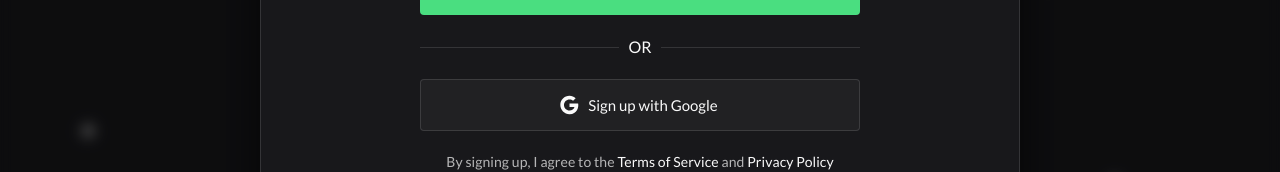
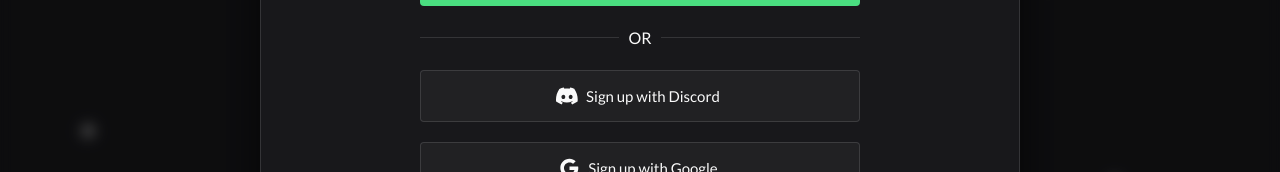
Before and after one commit to KeaneLS/mctraps.io, a React (Create React App) app in the folder client/: page /home in a window 1280 px wide. Shown: the part 536-708 px from the top of the page. Built offline with nearby package versions, Linux system fonts and the light colour scheme; no server answers; the database is empty.

Commit message:
Firebase appcheck updated + beginning Discord integration

```diff
--- a/client/src/firebase/config.ts
+++ b/client/src/firebase/config.ts
@@ -15,14 +15,10 @@ const firebaseConfig = {
 
 export const app = getApps().length ? getApps()[0]! : initializeApp(firebaseConfig);
 
-if (typeof window !== "undefined") {
-  initializeAppCheck(app, {
-    provider: new ReCaptchaEnterpriseProvider(
-      process.env.REACT_APP_FIREBASE_SITE_KEY as string
-    ),
-    isTokenAutoRefreshEnabled: true,
-  });
-}
+initializeAppCheck(app, {
+  provider: new ReCaptchaEnterpriseProvider(process.env.REACT_APP_FIREBASE_SITE_KEY as string),
+  isTokenAutoRefreshEnabled: true,
+});
 
 export const db = getFirestore(app);
 export const auth = getAuth(app);
--- a/client/src/pages/login.tsx
+++ b/client/src/pages/login.tsx
@@ -11,6 +11,7 @@ import {
   Stack,
   IconButton,
   InputAdornment,
+  SvgIcon,
 } from '@mui/material';
 import { Google, Visibility, VisibilityOff } from '@mui/icons-material';
 import { darkTheme, lightTheme, AppThemeMode } from '../theme';
@@ -119,6 +120,38 @@ const Login: React.FC<LoginProps> = ({ isSignup: isSignupProp, embedded, isReset
 
     const cleaned = withoutCode || friendlyByCode[code] || 'Something went wrong. Please try again.';
     return /[\.!?]$/.test(cleaned) ? cleaned : cleaned + '.';
+  }
+
+  const DiscordIcon: React.FC<React.ComponentProps<typeof SvgIcon>> = (props) => (
+    <SvgIcon {...props} viewBox="0 0 24 24">
+      <path d="M20.317 4.369a19.791 19.791 0 00-4.885-1.515.07.07 0 00-.073.035c-.21.375-.444.864-.608 1.249-1.844-.276-3.68-.276-5.486 0-.164-.398-.405-.874-.617-1.249a.07.07 0 00-.073-.035A19.736 19.736 0 003.677 4.37a.064.064 0 00-.032.027C.533 9.046-.32 13.58.099 18.061a.074.074 0 00.028.052 19.9 19.9 0 005.993 3.03.07.07 0 00.075-.026c.461-.63.873-1.295 1.226-1.994a.07.07 0 00-.038-.098 12.793 12.793 0 01-1.81-.86.07.07 0 01-.007-.118c.122-.091.244-.186.361-.282a.07.07 0 01.073-.01c3.802 1.742 7.915 1.742 11.676 0a.07.07 0 01.074.009c.117.096.239.192.362.283a.07.07 0 01-.006.118 12.3 12.3 0 01-1.81.86.07.07 0 00-.037.098c.36.699.772 1.365 1.225 1.994a.07.07 0 00.076.026 19.9 19.9 0 005.993-3.03.07.07 0 00.028-.052c.5-5.177-.838-9.674-3.548-13.665a.056.056 0 00-.031-.027zM8.02 15.33c-1.146 0-2.087-1.053-2.087-2.35 0-1.296.925-2.35 2.087-2.35 1.17 0 2.105 1.06 2.087 2.35 0 1.297-.925 2.35-2.087 2.35zm7.975 0c-1.146 0-2.087-1.053-2.087-2.35 0-1.296.925-2.35 2.087-2.35 1.17 0 2.105 1.06 2.087 2.35 0 1.297-.925 2.35-2.087 2.35z" />
+    </SvgIcon>
+  );
+
+  function openCenteredPopup(url: string, title: string, width = 500, height = 650) {
+    if (!url) return;
+    const dualScreenLeft = (window as any).screenLeft !== undefined ? (window as any).screenLeft : (window as any).screenX;
+    const dualScreenTop = (window as any).screenTop !== undefined ? (window as any).screenTop : (window as any).screenY;
+    const viewportWidth = window.innerWidth || document.documentElement.clientWidth || (window.screen ? window.screen.width : 0);
+    const viewportHeight = window.innerHeight || document.documentElement.clientHeight || (window.screen ? window.screen.height : 0);
+    const left = Math.max(0, dualScreenLeft + (viewportWidth - width) / 2);
+    const top = Math.max(0, dualScreenTop + (viewportHeight - height) / 2);
+    const features = `scrollbars=yes,width=${width},height=${height},top=${top},left=${left},toolbar=no,location=no,status=no,menubar=no,resizable=yes`;
+    const popup = window.open(url, title, features);
+    if (!popup) {
+      window.location.href = url;
+      return;
+    }
+    try { popup.focus(); } catch {}
+  }
+
+  function handleDiscordAuth() {
+    const url = (process.env.REACT_APP_DISCORD_LOGIN_LINK as string) || '';
+    if (!url) {
+      setError('Discord login is not configured.');
+      return;
+    }
+    openCenteredPopup(url, 'Discord Login');
   }
 
   if (embedded) {
@@ -240,6 +273,31 @@ const Login: React.FC<LoginProps> = ({ isSignup: isSignupProp, embedded, isReset
               {!isResetMode && (<Divider>OR</Divider>)}
 
               {!isResetMode && (
+              <>
+                <Button
+                  variant="outlined"
+                  size="large"
+                  fullWidth
+                  startIcon={<DiscordIcon />}
+                  color="inherit"
+                  sx={{
+                    height: 52,
+                    px: 2,
+                    borderColor: alpha(themeForEmbedded.palette.light.main, 0.12),
+                    bgcolor: alpha(themeForEmbedded.palette.light.main, 0.04),
+                    textTransform: 'none',
+                    transition: 'transform 0.2s ease',
+                    '&:hover': {
+                      bgcolor: alpha(themeForEmbedded.palette.light.main, 0.1),
+                      borderColor: alpha(themeForEmbedded.palette.light.main, 0.2),
+                      transform: 'translateY(-1px)',
+                    },
+                  }}
+                  onClick={handleDiscordAuth}
+                >
+                  {isSignup ? 'Sign up with Discord' : 'Log in with Discord'}
+                </Button>
+
                 <Button
                   variant="outlined"
                   size="large"
@@ -262,7 +320,9 @@ const Login: React.FC<LoginProps> = ({ isSignup: isSignupProp, embedded, isReset
                   onClick={handleGoogleAuth}
                 >
                   {isSignup ? 'Sign up with Google' : 'Log in with Google'}
-              </Button>)}
+                </Button>
+              </>
+              )}
 
               {isSignup && (
                 <Typography variant="body2" sx={{ mt: 2, textAlign: 'center', color: alpha(themeForEmbedded.palette.light.main, 0.7) }}>
@@ -292,8 +352,12 @@ const Login: React.FC<LoginProps> = ({ isSignup: isSignupProp, embedded, isReset
       navigate('/home');
     } catch (err: any) {
       setError(formatAuthError(err));
-      console.log("Error signing in:", err.message);
+      try {
+        console.log("Error signing in:", err?.message || err);
+      } catch {}
+      try {
         console.log("login info:", email, password);
+      } catch {}
     } finally {
       setIsSubmitting(false);
     }
@@ -309,7 +373,7 @@ const Login: React.FC<LoginProps> = ({ isSignup: isSignupProp, embedded, isReset
       navigate('/home');
     } catch (err: any) {
       setError(formatAuthError(err));
-      console.log("Error signing in:", err.message);
+      try { console.log("Error signing in:", err?.message || err); } catch {}
     }
   }
 
@@ -530,6 +594,31 @@ const Login: React.FC<LoginProps> = ({ isSignup: isSignupProp, embedded, isReset
               {!isResetMode && (<Divider>OR</Divider>)}
 
               {!isResetMode && (
+              <>
+                <Button
+                  variant="outlined"
+                  size="large"
+                  fullWidth
+                  startIcon={<DiscordIcon />}
+                  color="inherit"
+                  sx={{
+                    height: 52,
+                    px: 2,
+                    borderColor: alpha(currentTheme.palette.light.main, 0.12),
+                    bgcolor: alpha(currentTheme.palette.light.main, 0.04),
+                    textTransform: 'none',
+                    transition: 'transform 0.2s ease',
+                    '&:hover': {
+                      bgcolor: alpha(currentTheme.palette.light.main, 0.1),
+                      borderColor: alpha(currentTheme.palette.light.main, 0.2),
+                      transform: 'translateY(-1px)',
+                    },
+                  }}
+                  onClick={handleDiscordAuth}
+                >
+                  {isSignup ? 'Sign up with Discord' : 'Log in with Discord'}
+                </Button>
+
                 <Button
                   variant="outlined"
                   size="large"
@@ -552,7 +641,9 @@ const Login: React.FC<LoginProps> = ({ isSignup: isSignupProp, embedded, isReset
                   onClick={handleGoogleAuth}
                 >
                   {isSignup ? 'Sign up with Google' : 'Log in with Google'}
-              </Button>)}
+                </Button>
+              </>
+              )}
 
               {isSignup && (
                 <Typography variant="body2" sx={{ mt: 2, textAlign: 'center', color: alpha(currentTheme.palette.light.main, 0.7) }}>
```
Lines whose indentation alone changed are shown as unchanged.
